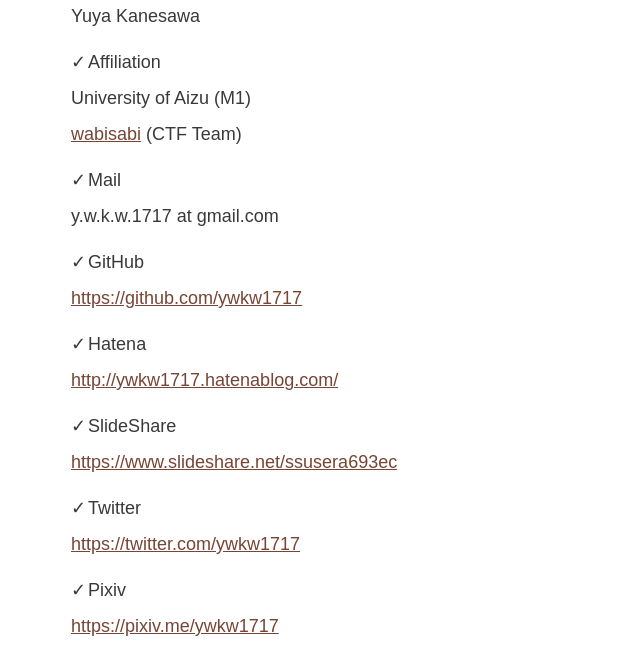
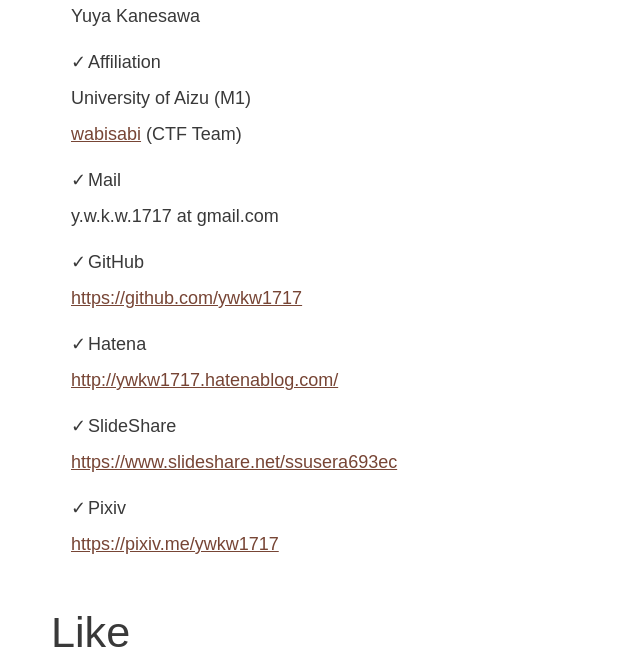
Before and after one commit to ywkw1717/ywkw1717.github.io, a plain HTML site: page index.html in a window 1280 px wide. Shown: the part 123-776 px from the top of the page, without its empty margins (89-729 px from the left). Drawn offline with Linux system fonts and the light colour scheme.

Commit message:
[Modify] delete twitter id

```diff
--- a/index.html
+++ b/index.html
@@ -45,10 +45,6 @@
               <li>
                 <p>SlideShare</p>
                 <p><a href="https://www.slideshare.net/ssusera693ec">https://www.slideshare.net/ssusera693ec</a></p>
-              </li>
-              <li>
-                <p>Twitter</p>
-                <p><a href="https://twitter.com/ywkw1717">https://twitter.com/ywkw1717</a></p>
               </li>
               <li>
                 <p>Pixiv</p>
```
